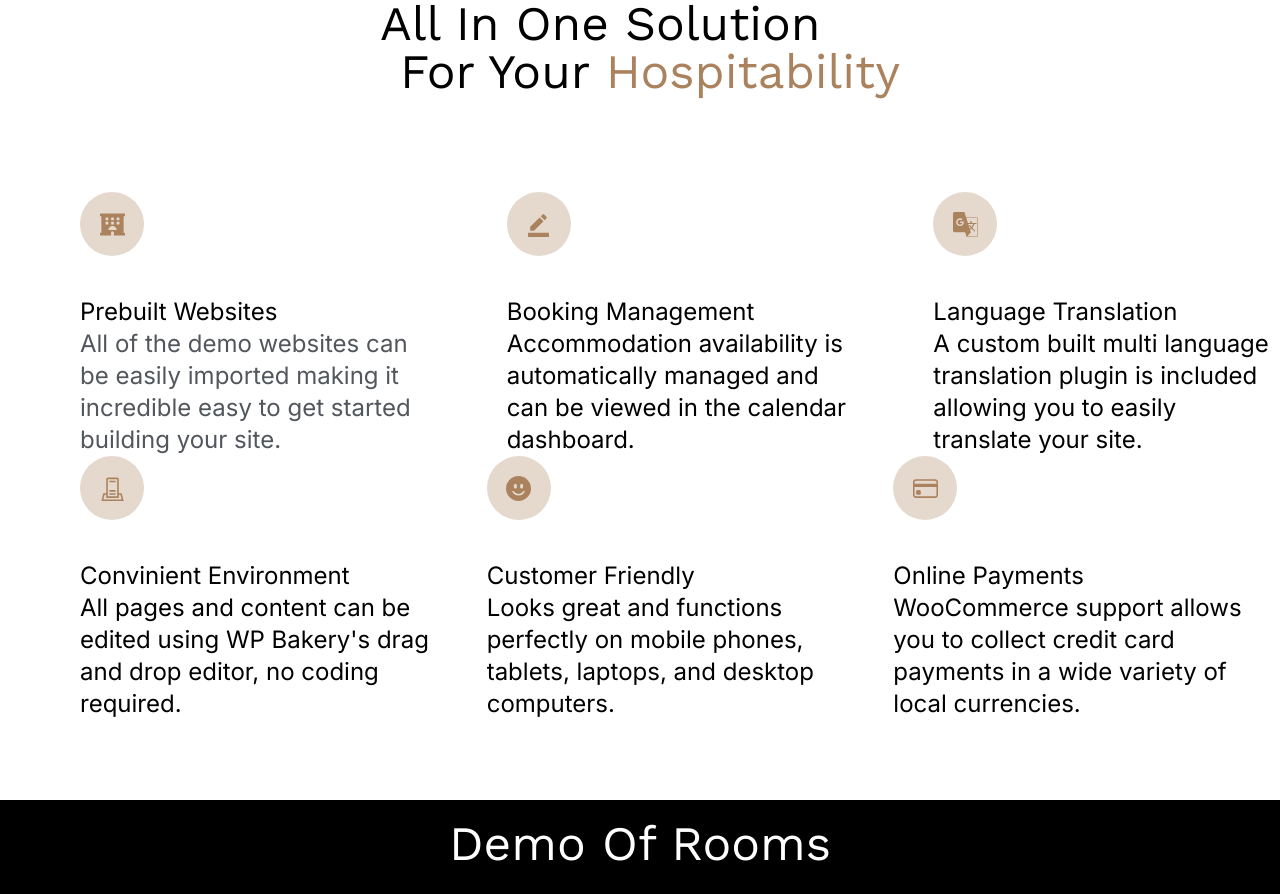
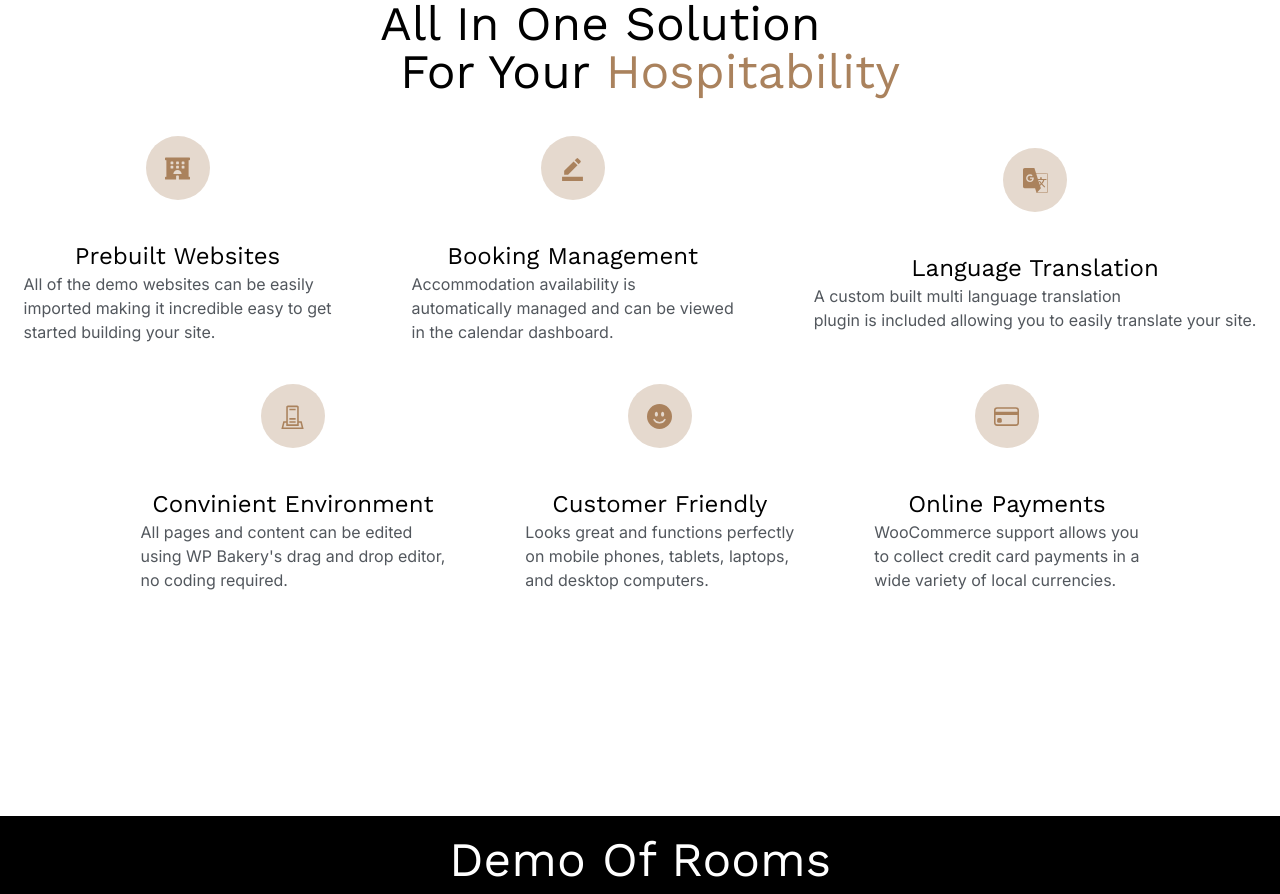
Before and after one commit to Richson-Tech/groove, a Next.js app: page / in a window 1280 px wide. Shown: the part 920-1814 px from the top of the page. Built offline with nearby package versions, Linux system fonts and the light colour scheme.

Commit message:
new commit

```diff
--- a/src/app/page.jsx
+++ b/src/app/page.jsx
@@ -80,7 +80,7 @@ const page = () => {
 
       {/* hospitabilities section */}
 
-      <div className="h-max bg-white text-2xl mt-10 mb-57">
+      <div className="h-max bg-white text-2xl mt-10 mb-56">
         <div className="flex items-center justify-center flex-wrap flex-col">
           <h2 className="font-['Work_Sans'] text-5xl mb-10">
             All In One Solution <br />
@@ -91,67 +91,71 @@ const page = () => {
         </div>
         {/* divs for solutions for hotels */}
 
-        <div className="flex flex-row gap-20 items-center justify-center mt-14 font-normal">
-          <div className="flex flex-1 flex-col pl-20">
+        <div className="flex flex-row gap-20 items-center justify-center">
+          <div className="flex flex-col items-center justify-center">
             <div className="flex justify-center items-center w-16 h-16 rounded-full bg-[#E5D9CE] mb-10">
               <FaHotel size={25} className="text-[#AA825D]" />
             </div>
-            <h2>Prebuilt Websites</h2>
-            <p className="text-[#52575d]">
-              All of the demo websites can be easily imported making it
-              incredible easy to get started building your site.
+            <h2 className="text-2xl font-['Work_Sans']">Prebuilt Websites</h2>
+            <p className="text-base text-[#52575d]">
+              All of the demo websites can be easily <br /> imported making it
+              incredible easy to get <br /> started building your site.
             </p>
           </div>
-          <div className="flex flex-1 flex-col">
+          <div className="flex flex-col items-center justify-center">
             <div className="flex justify-center items-center w-16 h-16 rounded-full bg-[#E5D9CE] mb-10">
               <MdBorderColor size={25} className="text-[#AA825D]" />
             </div>
-            <h2>Booking Management</h2>
-            <p>
-              Accommodation availability is automatically managed and can be
-              viewed in the calendar dashboard.
+            <h2 className="text-2xl font-['Work_Sans']">Booking Management</h2>
+            <p className="text-base text-[#52575d]">
+              Accommodation availability is <br /> automatically managed and can
+              be viewed <br /> in the calendar dashboard.
             </p>
           </div>
-          <div className="flex flex-1 flex-col">
+          <div className="flex flex-col items-center justify-center">
             <div className="flex justify-center items-center w-16 h-16 rounded-full bg-[#E5D9CE] mb-10">
               <SiGoogletranslate size={25} className="text-[#AA825D]" />
             </div>
-            <h2>Language Translation</h2>
-            <p>
-              A custom built multi language translation plugin is included
-              allowing you to easily translate your site.
+            <h2 className="text-2xl font-['Work_Sans']">
+              Language Translation
+            </h2>
+            <p className="text-base text-[#52575d]">
+              A custom built multi language translation <br /> plugin is
+              included allowing you to easily translate your site.
             </p>
           </div>
         </div>
-        <div className="flex flex-row justify-between gap-5 mb-20">
-          <div className="flex flex-1 flex-col pl-20">
+        <div className="flex flex-row gap-20 items-center justify-center mt-10">
+          <div className="flex flex-col items-center justify-center">
             <div className="flex justify-center items-center w-16 h-16 rounded-full bg-[#E5D9CE] mb-10">
               <VscServerEnvironment size={25} className="text-[#AA825D]" />
             </div>
-            <h2>Convinient Environment</h2>
-            <p>
-              All pages and content can be edited using WP Bakery's drag and
-              drop editor, no coding required.
+            <h2 className="text-2xl font-['Work_Sans']">
+              Convinient Environment
+            </h2>
+            <p className="text-base text-[#52575d]">
+              All pages and content can be edited <br /> using WP Bakery's drag
+              and drop editor, <br /> no coding required.
             </p>
           </div>
-          <div className="flex flex-1 flex-col">
+          <div className="flex flex-col items-center justify-center">
             <div className="flex justify-center items-center w-16 h-16 rounded-full bg-[#E5D9CE] mb-10">
               <BsEmojiSmileFill size={25} className="text-[#AA825D]" />
             </div>
-            <h2>Customer Friendly</h2>
-            <p>
-              Looks great and functions perfectly on mobile phones, tablets,
-              laptops, and desktop computers.
+            <h2 className="text-2xl font-['Work_Sans']">Customer Friendly</h2>
+            <p className="text-base text-[#52575d]">
+              Looks great and functions perfectly <br /> on mobile phones,
+              tablets, laptops, <br /> and desktop computers.
             </p>
           </div>
-          <div className="flex flex-1 flex-col">
+          <div className="flex flex-col items-center justify-center">
             <div className="flex justify-center items-center w-16 h-16 rounded-full bg-[#E5D9CE] mb-10">
               <BsCreditCard size={25} className="text-[#AA825D]" />
             </div>
-            <h2>Online Payments</h2>
-            <p>
-              WooCommerce support allows you to collect credit card payments in
-              a wide variety of local currencies.
+            <h2 className="text-2xl font-['Work_Sans']">Online Payments</h2>
+            <p className="text-base text-[#52575d]">
+              WooCommerce support allows you <br /> to collect credit card
+              payments in a <br /> wide variety of local currencies.
             </p>
           </div>
         </div>
```
